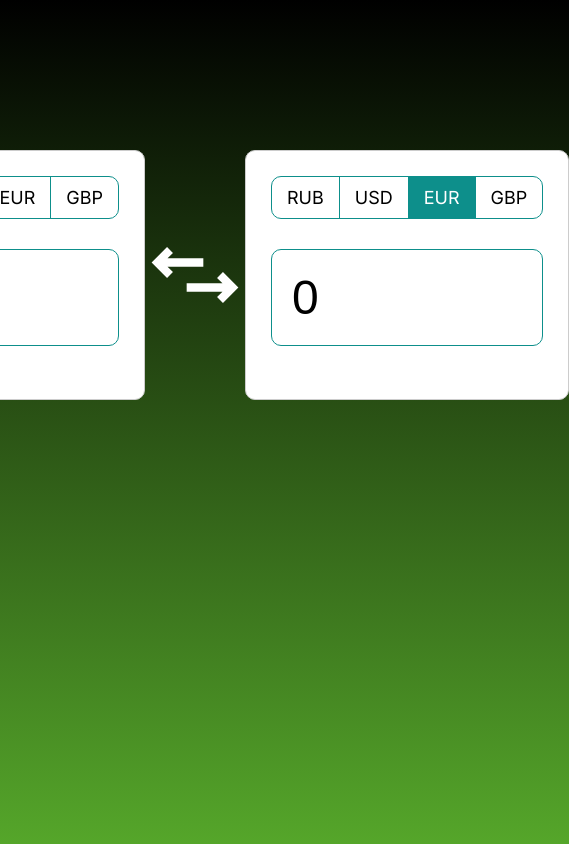
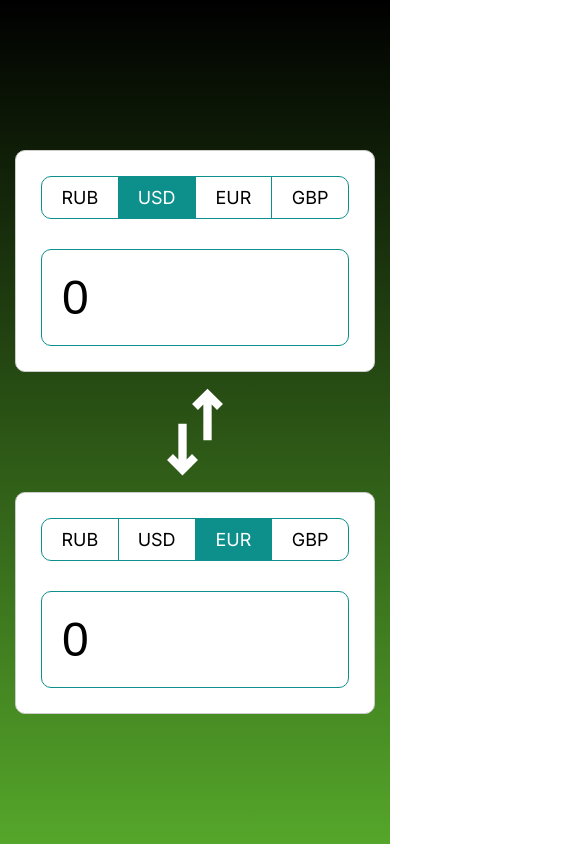
Before and after one commit to kazrias/currency-converter, a React (Vite) app: page / in a window 390 px wide. Shown: the whole page, 569 px wide, since content can reach past the window. Built offline with nearby package versions, Linux system fonts and the light colour scheme; no server answers.

Commit message:
media queries added

```diff
--- a/src/App.jsx
+++ b/src/App.jsx
@@ -30,7 +30,6 @@ function App() {
         alert('Не удалось получить информацию');
       })
   }, []);
-  console.log(rates);
   function onChangeFromValue(value) {
     if (!Object.keys(rates).length) return
     const result = +((rates[fromCurrency].Value / rates[toCurrency].Value) * value).toFixed(3)
@@ -55,7 +54,7 @@ function App() {
   return (
     <div className="App">
       <Block onChangeCurrency={setFromCurrency} currency={fromCurrency} onChangeValue={onChangeFromValue} value={fromValue} />
-      <img src="/assets/arrows.svg" alt="" className="arrows" />
+      <img src="./assets/arrows.svg" alt="" className="arrows" />
       <Block onChangeCurrency={setToCurrency} currency={toCurrency} onChangeValue={onChangeToValue} value={toValue} />
     </div>
   )
--- a/src/App.scss
+++ b/src/App.scss
@@ -12,7 +12,7 @@ body {
 
 .App {
   display: flex;
-  padding-top: 150px;
+  padding: 150px 15px 0 15px;
   justify-content: center;
   align-items: center;
 }
@@ -22,3 +22,13 @@ body {
   width: 100px;
   height: 100px;
 }
+@media(max-width:860px){
+  .arrows {
+    transform: rotate(90deg);
+    margin: 10px 0;
+  }
+  .App{
+    flex-direction: column;
+  }
+
+}
--- a/src/components/Block/Block.scss
+++ b/src/components/Block/Block.scss
@@ -65,6 +65,12 @@
     background-color: #0D8F8B;
     color: #fff;
   }
+}
+@media(max-width:860px){
+  .block{
+    height: auto;
+    flex-basis: 200px;
+  }
 
 
 }
```
